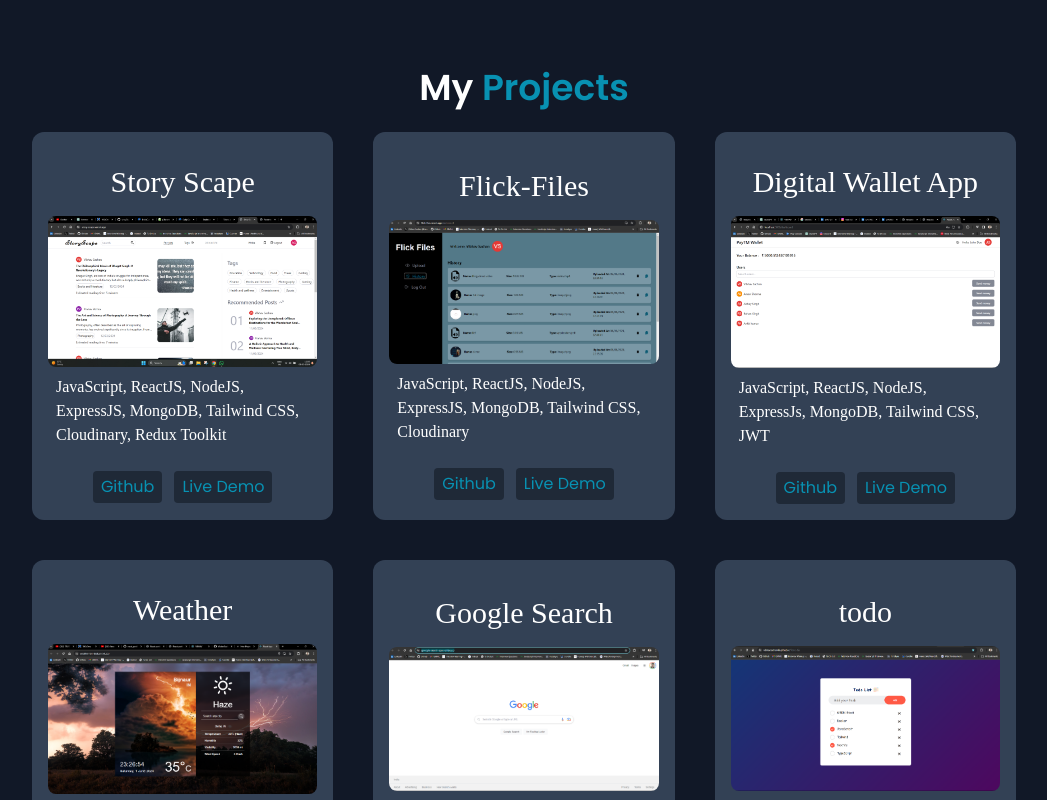
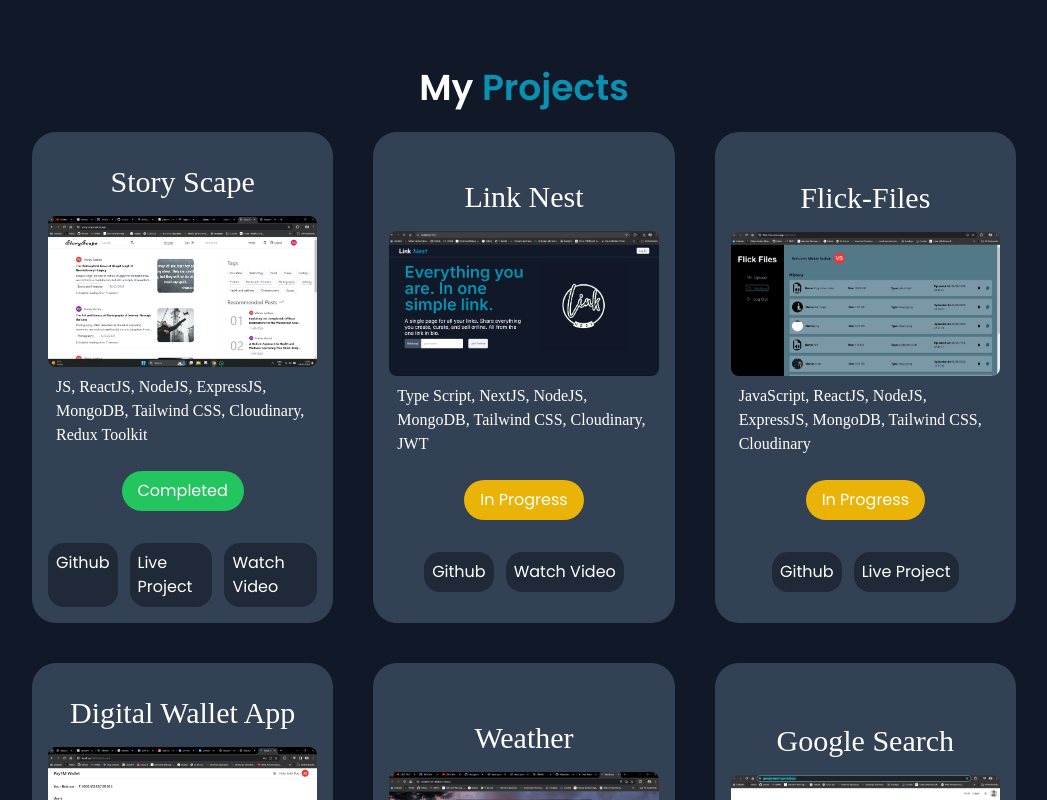
Before and after one commit to VibhavSachan46/react_portfolio-main, a React (Vite) app: page / in a window 1280 px wide. Shown: the part 2240-3040 px from the top of the page, without its empty margins (116-1163 px from the left). Built offline with nearby package versions, Linux system fonts and the light colour scheme.

Commit message:
Improved Project Section with project status and add new project

```diff
--- a/src/components/Project.jsx
+++ b/src/components/Project.jsx
@@ -6,6 +6,7 @@ import todo from "../assets/image/todo.png";
 import google from "../assets/image/google.png";
 import rock from "../assets/image/rock.png";
 import FileSharing from "../assets/image/FileSharing.png"
+import LinkNest from "../assets/image/LinkNest.png"
 
 import "swiper/css";
 import "swiper/css/pagination";
@@ -17,7 +18,18 @@ const Project = () => {
       name: "Story Scape",
       github_link: "https://github.com/VibhavSachan46/Blog-Completed",
       live_link: "https://story-scape.vercel.app/",
-      tech: "JavaScript, ReactJS, NodeJS, ExpressJS, MongoDB, Tailwind CSS, Cloudinary, Redux Toolkit",
+      tech: "JS, ReactJS, NodeJS, ExpressJS, MongoDB, Tailwind CSS, Cloudinary, Redux Toolkit",
+      videoURL: "https://res.cloudinary.com/ddnpto5af/video/upload/v1724913613/Project%20Videos/StoryScape_s9f6js.mp4",
+      status: "Completed"
+    },
+    {
+      img: LinkNest,
+      name: "Link Nest",
+      github_link: "https://github.com/VibhavSachan46/Blog-Completed",
+      live_link: "",
+      tech: "Type Script, NextJS, NodeJS, MongoDB, Tailwind CSS, Cloudinary, JWT",
+      videoURL: "https://res.cloudinary.com/ddnpto5af/video/upload/v1724915604/Project%20Videos/linbknest_demo_1_yb4fyx.mp4",
+      status: "In Progress"
     },
     {
       img: FileSharing,
@@ -25,6 +37,7 @@ const Project = () => {
       github_link: "https://github.com/VibhavSachan46/filesharing",
       live_link: "https://flick-files.vercel.app/",
       tech: "JavaScript, ReactJS, NodeJS, ExpressJS, MongoDB, Tailwind CSS, Cloudinary",
+      status: "In Progress"
     },
     {
       img: paytm,
@@ -32,6 +45,7 @@ const Project = () => {
       github_link: "https://github.com/VibhavSachan46/Paytm",
       live_link: "https://paytm-frontend-two.vercel.app/signin",
       tech: "JavaScript, ReactJS, NodeJS, ExpressJs, MongoDB, Tailwind CSS, JWT",
+      status: "Completed"
     },
     {
       img: weather,
@@ -39,6 +53,7 @@ const Project = () => {
       github_link: "https://github.com/VibhavSachan46/weather1",
       live_link: "https://weather-ten-drab.vercel.app/",
       tech: "JavaScript, ReactJS",
+      status: "Completed"
     },
     {
       img: google,
@@ -46,6 +61,7 @@ const Project = () => {
       github_link: "https://github.com/VibhavSachan46/google-search-app-clone",
       live_link: "https://gooogle-search-app.netlify.app/",
       tech: "JavaScript, ReactJs, Tailwind CSS",
+      status: "Completed"
     },
     {
       img: todo,
@@ -53,6 +69,7 @@ const Project = () => {
       github_link: "https://github.com/VibhavSachan46/Todo-JS",
       live_link: "https://vibhavsachan46.github.io/Todo-JS/",
       tech: "HTML, CSS, JavaScript",
+      status: "Completed"
     },
     {
       img: rock,
@@ -60,6 +77,7 @@ const Project = () => {
       github_link: "https://github.com/VibhavSachan46/rock-paper-scissor",
       live_link: "https://vibhavsachan46.github.io/rock-paper-scissor/",
       tech: "HTML, CSS, JavaScript",
+      status: "Completed"
     },
 
   ];
@@ -74,28 +92,52 @@ const Project = () => {
       <div className="px-32">
         <div className="grid gap-10 sm:grid-cols-1 md:grid-cols-3 lg:grid-cols-3 lg:px-5">
           {projects.map((project_info, i) => (
-            <div key={i} className="flex flex-col bg-slate-700 p-4 rounded-xl justify-center items-center">
+            <div
+              key={i}
+              className="flex flex-col bg-slate-700 p-4 rounded-3xl justify-center items-center"
+            >
               <h3 className="text-3xl font-Heading my-4 ">{project_info.name}</h3>
               <img src={project_info.img} alt="" className="rounded-lg w-full" />
               <p className="p-2 lg:font-Heading">{project_info.tech}</p>
 
+              {/* Status Indicator */}
+              <div className={`status-indicator ${project_info.status === 'In Progress' ? 'bg-yellow-500 hover:bg-yellow-700 hover:cursor-pointer' : 'bg-green-500 hover:bg-green-700 hover:cursor-pointer'} text-white rounded-full px-4 py-2 mt-4 mb-4`}>
+                {project_info.status}
+              </div>
+
               <div className="flex gap-3 mt-4">
+                {project_info.github_link && (
                   <a
                     href={project_info.github_link}
                     target="_blank"
                     rel="noopener noreferrer"
-                  className="text-cyan-600 bg-gray-800 px-2 py-1 inline-block rounded"
+                    className="text-white bg-gray-800 px-2 py-2 inline-block rounded-2xl  hover:bg-gray-900 hover:text-cyan-600 justify-center items-center"
                   >
                     Github
                   </a>
+                )}
+
+                {project_info.live_link && (
                   <a
                     href={project_info.live_link}
                     target="_blank"
                     rel="noopener noreferrer"
-                  className="text-cyan-600 bg-gray-800 px-2 py-1 inline-block rounded"
+                    className="text-white bg-gray-800 px-2 py-2 inline-block rounded-2xl  hover:bg-gray-900 hover:text-cyan-600 justify-center items-center"
                   >
-                  Live Demo
+                    Live Project
                   </a>
+                )}
+
+                {project_info.videoURL && (
+                  <a
+                    href={project_info.videoURL}
+                    target="_blank"
+                    rel="noopener noreferrer"
+                    className="text-white bg-gray-800 px-2 py-2 inline-block rounded-2xl  hover:bg-gray-900 hover:text-cyan-600 justify-center items-center"
+                  >
+                    Watch Video
+                  </a>
+                )}
               </div>
             </div>
           ))}
```
Also changed, not shown: src/assets/image/LinkNest.png (added). Lines whose indentation alone changed are shown as unchanged.
